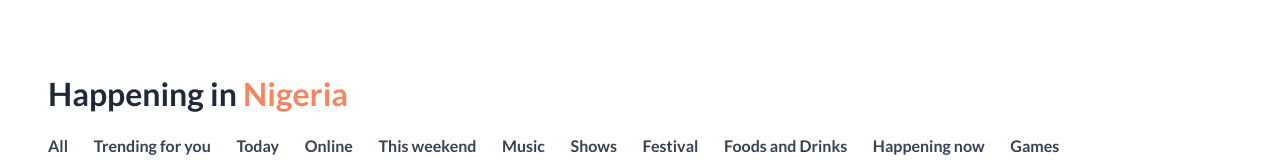
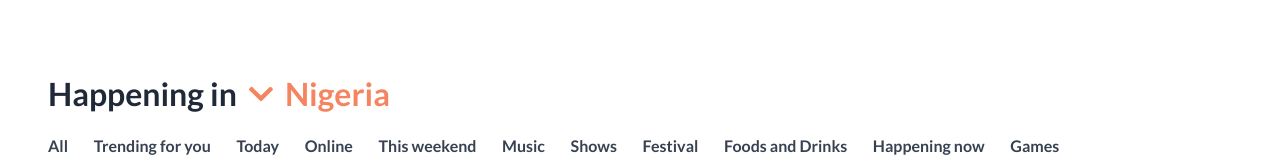
Before and after one commit to Iyanu456/quiktis, a Next.js app: page / in a window 1280 px wide. Shown: the part 1270-1438 px from the top of the page. Built offline with nearby package versions, Linux system fonts and the light colour scheme.

Commit message:
Default commit message

```diff
--- a/app/page.js
+++ b/app/page.js
@@ -160,7 +160,7 @@ export default function Home() {
         </section>
 
 		<section className="px-[1.5em] md:px-[3em] my-[3em]">
-			<h3 className="text-[2em] font-bold text-gray-800">Happening in <span className="text-[#F58560]
+			<h3 className="text-[2em] font-bold text-gray-800 flex gap-3">Happening in <Image src="/Vector.svg" alt="icon" height={24} width={24} /> <span className="text-[#F58560]
 ">Nigeria</span></h3>
 			<ul className="flex gap-[1.6em] mt-4 flex-wrap">
 				{categories.map((item, index) => (
```
Also changed, not shown: public/Vector.svg (added).
